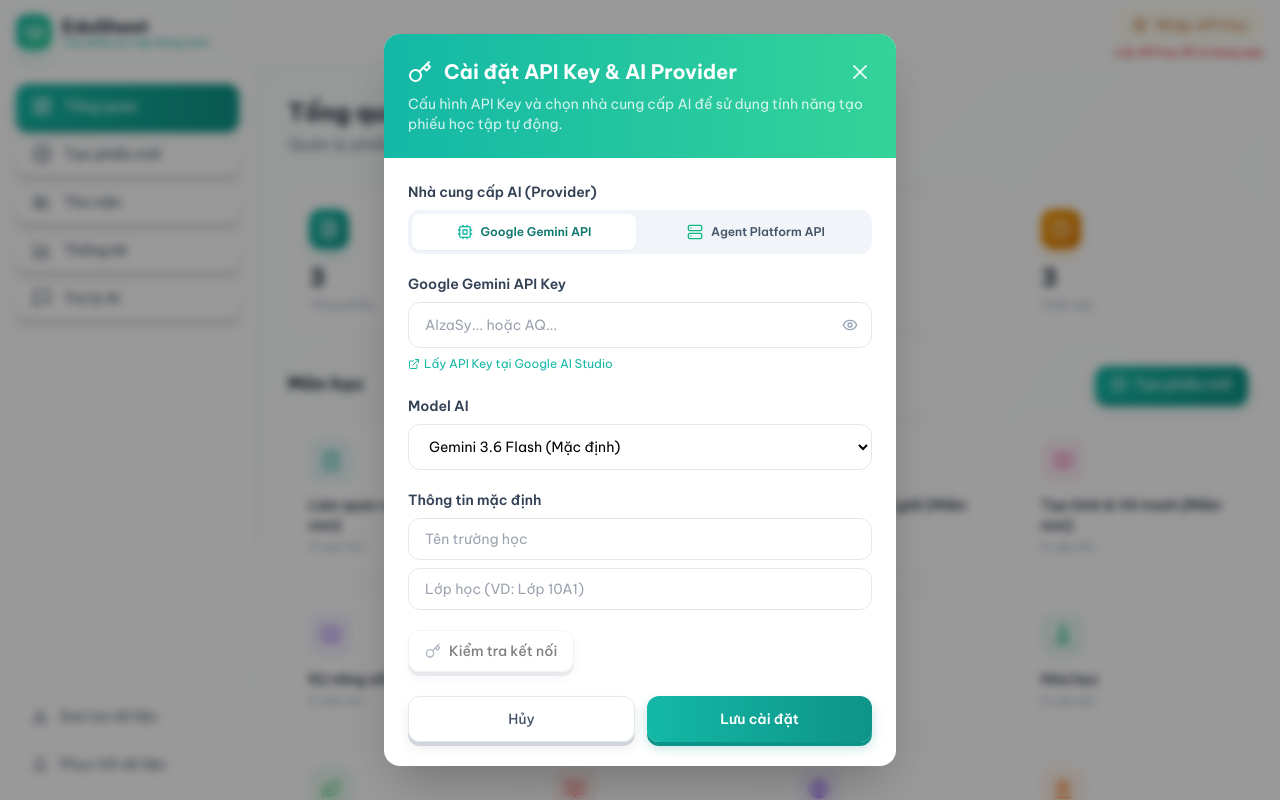
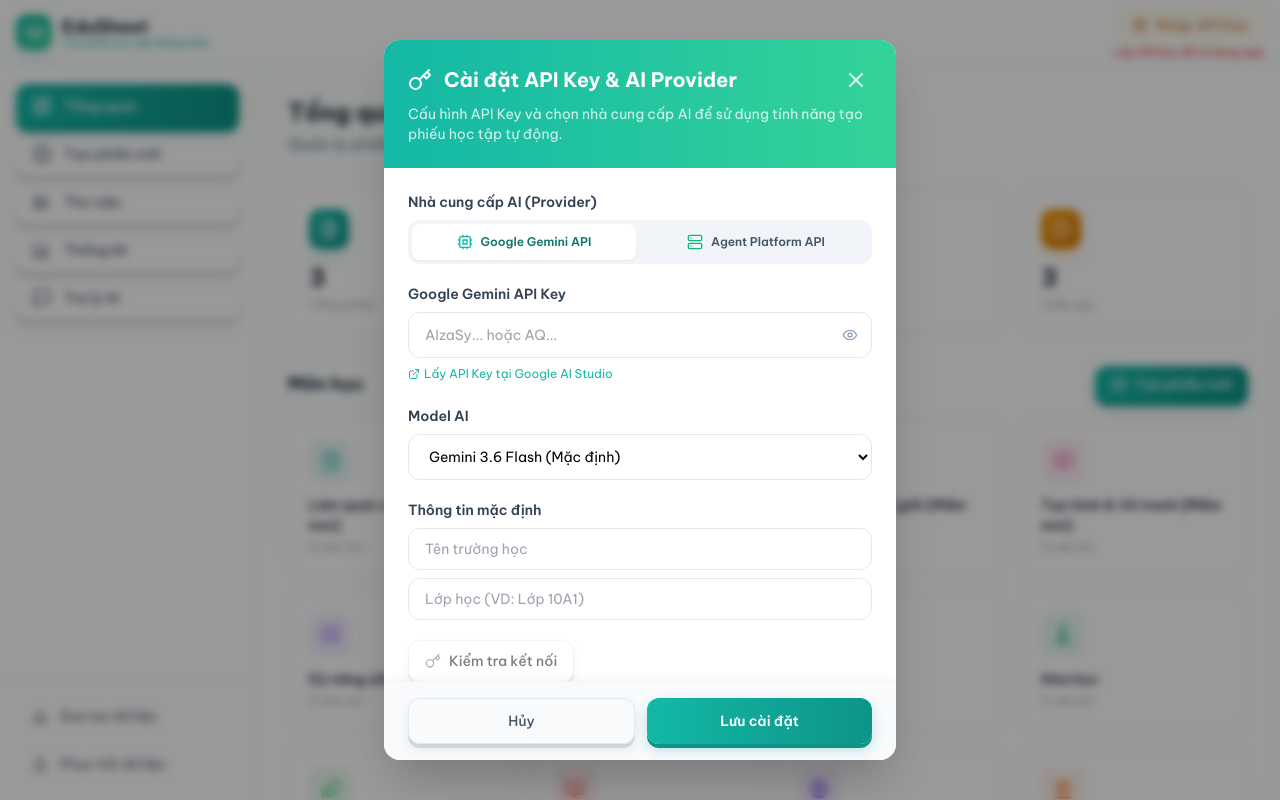
Before and after one commit to hoaithanhsp/trolytaophieuhoctap, a React (Vite) app: page / in a window 1280 px wide. Both pictures are taken after a click on the button "Nhập API Key". Shown: the top 800 px of the page. Built offline with nearby package versions, Linux system fonts and the light colour scheme.

Commit message:
Add files via upload

```diff
--- a/src/components/ApiKeyModal.tsx
+++ b/src/components/ApiKeyModal.tsx
@@ -99,15 +99,19 @@ export default function ApiKeyModal({ isOpen, onClose, onSave }: Props) {
   };
 
   return (
-    <div className="fixed inset-0 z-50 flex items-center justify-center p-4 bg-black/40 backdrop-blur-sm">
-      <div className="bg-white rounded-2xl shadow-2xl w-full max-w-lg overflow-hidden animate-in">
-        <div className="bg-gradient-to-r from-teal-500 to-emerald-400 p-6">
+    <div className="fixed inset-0 z-50 flex items-center justify-center p-3 sm:p-4 bg-black/40 backdrop-blur-sm overflow-y-auto">
+      <div className="bg-white rounded-2xl shadow-2xl w-full max-w-lg max-h-[90vh] flex flex-col overflow-hidden animate-in my-auto">
+        <div className="bg-gradient-to-r from-teal-500 to-emerald-400 p-5 sm:p-6 flex-shrink-0">
           <div className="flex items-center justify-between">
             <div className="flex items-center gap-3 text-white">
               <Key className="w-6 h-6" />
               <h2 className="text-xl font-bold">Cài đặt API Key & AI Provider</h2>
             </div>
-            <button onClick={onClose} className="text-white/80 hover:text-white transition-colors">
+            <button
+              onClick={onClose}
+              className="text-white/80 hover:text-white transition-colors p-1 rounded-lg hover:bg-white/10"
+              title="Đóng"
+            >
               <X className="w-6 h-6" />
             </button>
           </div>
@@ -116,7 +120,7 @@ export default function ApiKeyModal({ isOpen, onClose, onSave }: Props) {
           </p>
         </div>
 
-        <div className="p-6 space-y-5">
+        <div className="p-5 sm:p-6 space-y-5 overflow-y-auto flex-1 overscroll-contain">
           {/* Provider Selection Tabs */}
           <div>
             <label className="block text-sm font-semibold text-slate-700 mb-2">Nhà cung cấp AI (Provider)</label>
@@ -248,18 +252,18 @@ export default function ApiKeyModal({ isOpen, onClose, onSave }: Props) {
           </div>
         </div>
 
-        <div className="px-6 pb-6 flex gap-3">
+        <div className="p-4 sm:px-6 sm:py-4 bg-slate-50 border-t border-slate-100 flex-shrink-0 flex gap-3 shadow-[0_-4px_6px_-1px_rgba(0,0,0,0.04)]">
           <button
             type="button"
             onClick={onClose}
-            className="btn-raised btn-raised-white flex-1 py-3 rounded-xl border border-slate-200 text-sm font-medium text-slate-600 hover:bg-slate-50 transition-colors"
+            className="btn-raised btn-raised-white flex-1 py-2.5 sm:py-3 rounded-xl border border-slate-200 text-sm font-medium text-slate-600 hover:bg-slate-50 transition-colors"
           >
             Hủy
           </button>
           <button
             type="button"
             onClick={handleSave}
-            className="btn-raised btn-raised-teal flex-1 py-3 rounded-xl bg-gradient-to-r from-teal-500 to-teal-600 text-white text-sm font-semibold transition-all"
+            className="btn-raised btn-raised-teal flex-1 py-2.5 sm:py-3 rounded-xl bg-gradient-to-r from-teal-500 to-teal-600 text-white text-sm font-semibold transition-all shadow-md hover:shadow-lg"
           >
             Lưu cài đặt
           </button>
```
